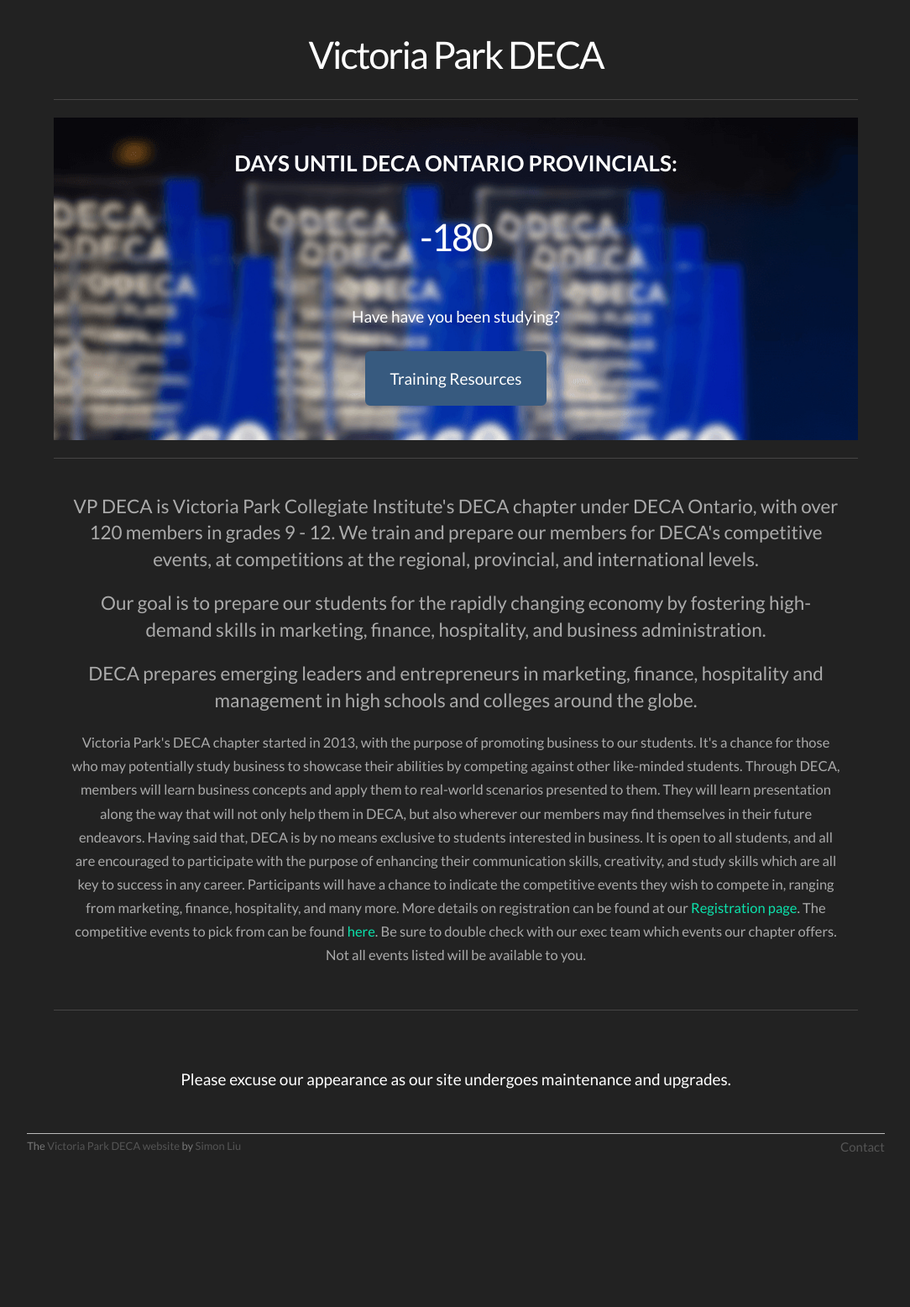
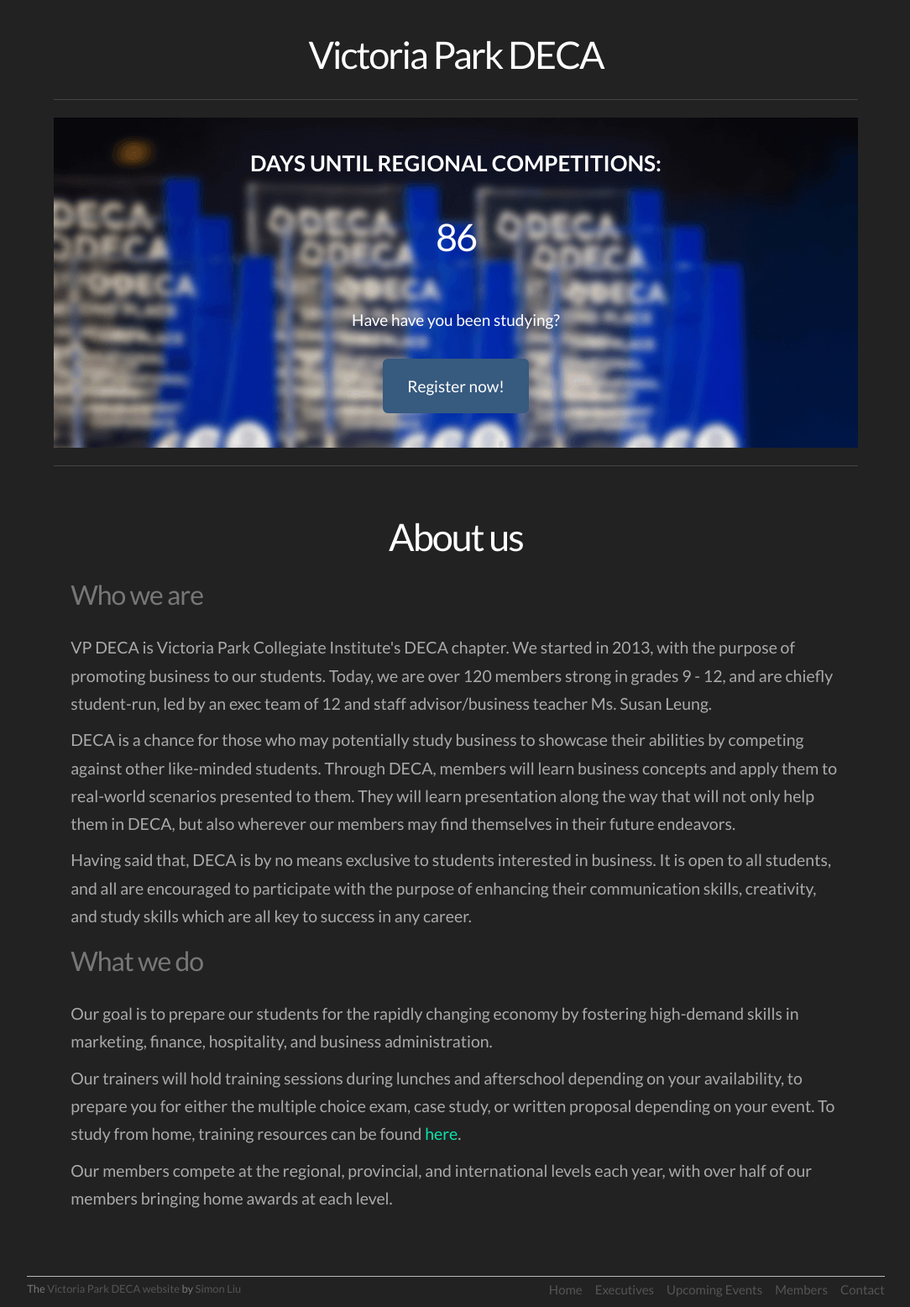
Before and after one commit to cyamonide/vp-deca, a PHP site: page / in a window 1280 px wide. Shown: the part 60-1616 px from the top of the page at 84% size, without its empty margins (97-1181 px from the left). Before the commit the page ends 1432 px from the top, so only its background shows below. Run offline with PHP 8.4, Linux system fonts and the light colour scheme; data that the repository does not hold is empty; some libraries are stand-ins or nearby versions.

Commit message:
Cleanup unfinished pages

```diff
--- a/assets/layouts/_footer.php
+++ b/assets/layouts/_footer.php
@@ -5,7 +5,11 @@
   </small>
   <nav>
     <ul>
-      <li><a href="contact.php">Contact</a></li>
+      <li><a href="/index.php">Home</a></li>
+      <li><a href="/exec.php">Executives</a></li>
+      <li><a href="/events.php">Upcoming Events</a></li>
+      <li><a href="/members.php">Members</a></li>
+      <li><a href="/contact.php">Contact</a></li>
     </ul>
   </nav>
 </footer>
--- a/assets/layouts/_header.php
+++ b/assets/layouts/_header.php
@@ -31,7 +31,7 @@
           <a href="/members.php" class="dropdown-toggle" type="button">Members <span class="caret"></span></a>
           <ul class="dropdown-menu">
             <li><a href="/members/registration.php">Registration</a></li>
-            <li><a href="http://2016.deca.ca/competitive-events/">Competitive Events</a></li>
+            <li><a href="http://deca.ca/competitive-events/">Competitive Events</a></li>
             <li><a href="/assets/training/">Resources</a></li>
           </ul>
         </li>
--- a/assets/stylesheets/custom.css
+++ b/assets/stylesheets/custom.css
@@ -41,12 +41,20 @@ h1 {
 }
 
 h2 {
-  font-size: 1.2em;
+	/* font-size: 1.2em; */
   letter-spacing: -1px;
   margin-bottom: 30px;
-  text-align: center;
+  text-align: left;
   font-weight: normal;
   color: #777;
+}
+
+h4 {
+	line-height: 1.5;
+}
+
+.btn-md {
+	padding-bottom: 10px;
 }
 
 p {
@@ -145,7 +153,9 @@ Here's the executives page with */
   background-image: url('/assets/images/backgrounds/awards.jpg');
 }
 
-#about-welcome {
+#about-welcome p {
+	text-align: left;
+	font-size: 1.3em;
 }
 
 /* EXECUTIVE PAGE */
--- a/index.php
+++ b/index.php
@@ -18,19 +18,27 @@
 
 		<div class="container">
 
-    <div id ="jumbo-welcome">
+			<div id="jumbo-welcome">
 				<h1 class="display-2">Victoria Park DECA</h1>
 				<hr class="my-6">
 
 				<div id="registration-welcome">
-        <h3><b>DAYS UNTIL DECA ONTARIO PROVINCIALS:</b></h3><br>
-        <h1><?php $remaining = floor((strtotime("February 8, 2018 8:00 AM")-time()) / 86400); echo "$remaining" ?></h1><br>
+					<h3>
+						<b>DAYS UNTIL REGIONAL COMPETITIONS:</b>
+					</h3>
+					<br>
+					<h1>
+						<?php $remaining = floor((strtotime("November 1, 2018 8:00 AM")-time()) / 86400); echo "$remaining" ?>
+					</h1>
+					<br>
 					<h4>
 						Have have you been studying?
-        </h4><br>
+					</h4>
+					<br>
 
 					<p class="lead">
-          <a class="btn btn-primary btn-lg" href="/assets/training/resources/" role="button">Training Resources</a>
+						<!-- <a class="btn btn-primary btn-lg" href="/assets/training/resources/" role="button">Training Resources</a> -->
+						<a class="btn btn-primary btn-lg" href="members/registration.php" role="button">Register now!</a>
 					</p>
 				</div>
 
@@ -38,29 +46,49 @@
 
 				<div id="about-welcome">
 
-        <p class="lead">VP DECA is Victoria Park Collegiate Institute's DECA chapter under DECA Ontario, with over 120 members in grades 9 - 12. We train and prepare our members for DECA's competitive events, at competitions at the regional, provincial, and international levels.</p>
+					<h1>About us</h1>
 
-        <p class="lead">Our goal is to prepare our students for the rapidly changing economy by fostering high-demand skills in marketing, finance, hospitality, and business administration.</p>
-
-        <p class="lead">DECA prepares emerging leaders and entrepreneurs in marketing, finance, hospitality and management in high schools and colleges around the globe.</p>
+					<h2>Who we are</h2>
 
 					<p>
-					Victoria Park's DECA chapter started in 2013, with the purpose of promoting business to our students. It's a chance for those who may potentially study business to showcase their abilities by competing against other like-minded students. Through DECA, members will learn business concepts and apply them to real-world scenarios presented to them. They will learn presentation along the way that will not only help them in DECA, but also wherever our members may find themselves in their future endeavors.
+						VP DECA is Victoria Park Collegiate Institute's DECA chapter. We started in 2013, with the purpose of promoting business
+						to our students. Today, we are over 120 members strong in grades 9 - 12, and are chiefly student-run, led by an exec
+						team of 12 and staff advisor/business teacher Ms. Susan Leung.
+					</p>
 
-					Having said that, DECA is by no means exclusive to students interested in business. It is open to all students, and all are encouraged to participate with the purpose of enhancing their communication skills, creativity, and study skills which are all key to success in any career.
+					<p>
+						DECA is a chance for those who may potentially study business to showcase their abilities by competing against other like-minded
+						students. Through DECA, members will learn business concepts and apply them to real-world scenarios presented to them.
+						They will learn presentation along the way that will not only help them in DECA, but also wherever our members may
+						find themselves in their future endeavors.
+					</p>
 
-					Participants will have a chance to indicate the competitive events they wish to compete in, ranging from marketing, finance, hospitality, and many more. More details on registration can be found at our <a href="members/registration.php">Registration page</a>. The competitive events to pick from can be found <a href="members/competitive.php">here</a>. Be sure to double check with our exec team which events our chapter offers. Not all events listed will be available to you.
+					<p>
+						Having said that, DECA is by no means exclusive to students interested in business. It is open to all students, and all are
+						encouraged to participate with the purpose of enhancing their communication skills, creativity, and study skills which
+						are all key to success in any career.
+					</p>
+
+					<h2>What we do</h2>
+
+					<p>
+						Our goal is to prepare our students for the rapidly changing economy by fostering high-demand skills in marketing, finance,
+						hospitality, and business administration.
+					</p>
+
+					<p>
+						Our trainers will hold training sessions during lunches and afterschool depending on your availability, to prepare you for
+						either the multiple choice exam, case study, or written proposal depending on your event. To study from home, training
+						resources can be found
+						<a href="members.php">here</a>.
+					</p>
+
+					<p>
+						Our members compete at the regional, provincial, and international levels each year, with over half of our members bringing
+						home awards at each level.
 					</p>
 
 				</div>
-
-      <hr class="my-6">
-
-      <div id="contact-welcome">
-
-      </div>
-
-      <h4>Please excuse our appearance as our site undergoes maintenance and upgrades.</h4>
 
 			</div>
 
```
Also changed, not shown: events.php (+35 -1 lines), events/icdc.php (+16 -2 lines), events/provincials.php (+17 -2 lines), events/regionals.php (+6 -2 lines), members.php (+30 -1 lines), assets/images/logos/gc_button1_en.png (added), assets/training/.htaccess. Lines whose indentation alone changed are shown as unchanged.
